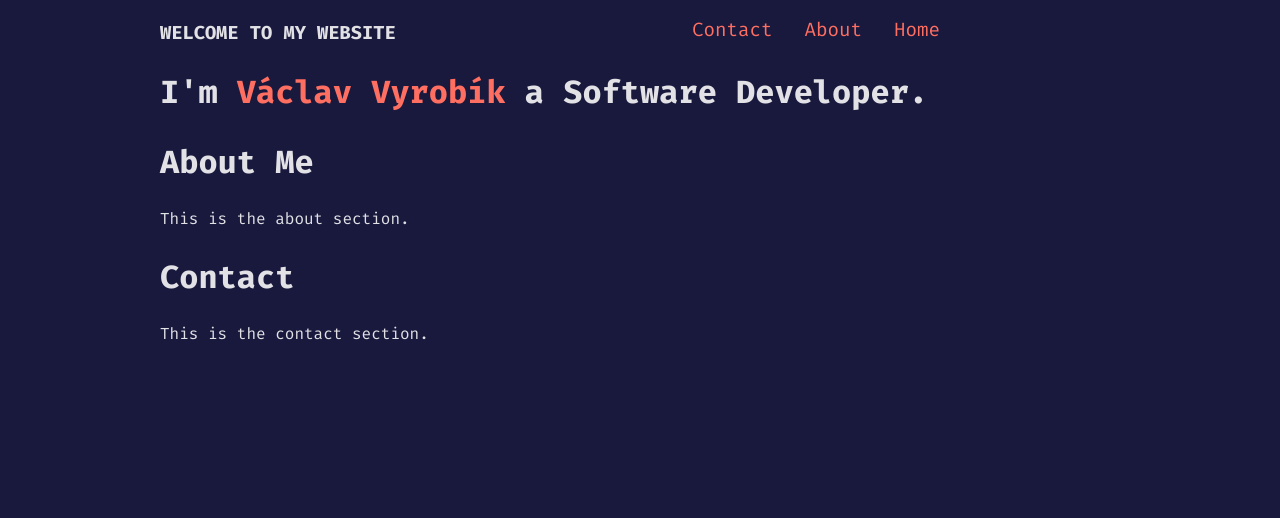
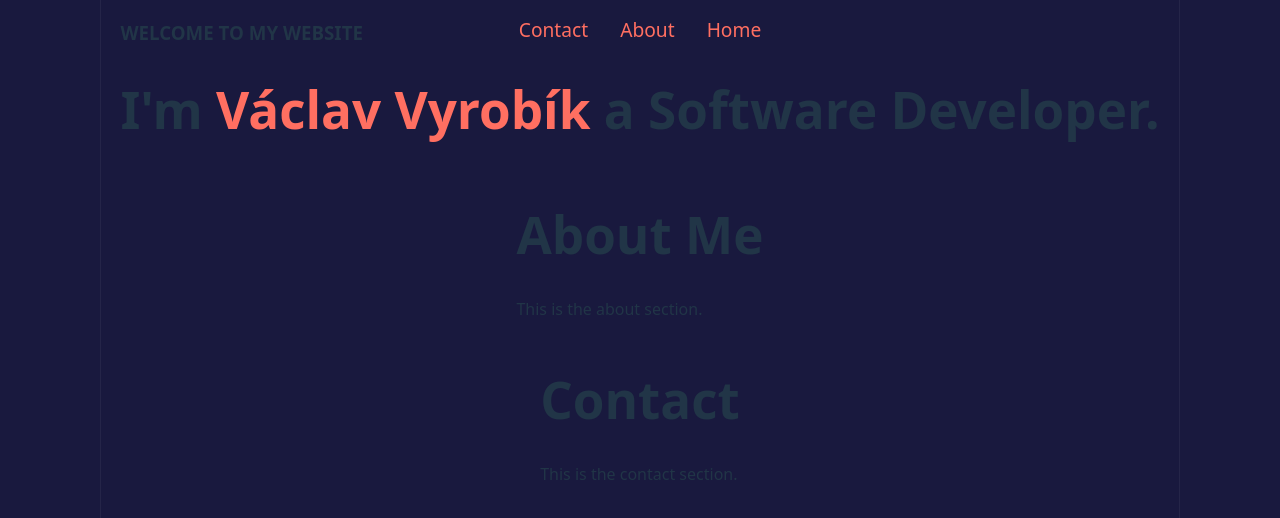
Before and after one commit to Valasik0/portfolio-website, a React (Vite) app: page / in a window 1280 px wide. Shown: the top 518 px of the page. Built offline with nearby package versions, Linux system fonts and the light colour scheme.

Commit message:
refactor layout of site

```diff
--- a/package.json
+++ b/package.json
@@ -10,6 +10,7 @@
     "preview": "vite preview"
   },
   "dependencies": {
+    "@fortawesome/fontawesome-free": "^6.7.2",
     "react": "^19.1.0",
     "react-dom": "^19.1.0"
   },
--- a/src/App.jsx
+++ b/src/App.jsx
@@ -5,11 +5,19 @@ import Contact from './Contact';
 
 function App() {
   return (
-    <div>
-      <Navbar />
-      <Home />
-      <About />
-      <Contact />
+    <div className="root-layout">
+      <div className="side-container left-container">
+
+      </div>
+      <div className="main-container">
+        <Navbar />
+        <Home />
+        <About />
+        <Contact />
+      </div>
+      <div className="side-container right-container">
+
+      </div>
     </div>
   );
 }
--- a/src/Home.jsx
+++ b/src/Home.jsx
@@ -1,5 +1,4 @@
 import './Home.css';
-import meImage from '../public/me.jpg';
 
 function Home() {
   return (
--- a/src/index.css
+++ b/src/index.css
@@ -1,10 +1,11 @@
 :root {
-  font-family: 'Fira Code', monospace;
+  font-family: system-ui, Avenir, Helvetica, Arial, sans-serif;
   line-height: 1.5;
   font-weight: 400;
 
+  color-scheme: light dark;
   color: rgba(255, 255, 255, 0.87);
-  background-color: #19193E;
+  background-color: #242424;
 
   font-synthesis: none;
   text-rendering: optimizeLegibility;
@@ -12,14 +13,89 @@
   -moz-osx-font-smoothing: grayscale;
 }
 
-html {
-  scroll-behavior: smooth;
+a {
+  font-weight: 500;
+  color: #646cff;
+  text-decoration: inherit;
+}
+a:hover {
+  color: #535bf2;
 }
 
 body {
   margin: 0;
   display: flex;
   place-items: center;
-  margin-left: 10rem;
-  margin-right: 10rem;
+  min-width: 320px;
+  min-height: 100vh;
 }
+
+h1 {
+  font-size: 3.2em;
+  line-height: 1.1;
+}
+
+button {
+  border-radius: 8px;
+  border: 1px solid transparent;
+  padding: 0.6em 1.2em;
+  font-size: 1em;
+  font-weight: 500;
+  font-family: inherit;
+  background-color: #1a1a1a;
+  cursor: pointer;
+  transition: border-color 0.25s;
+}
+button:hover {
+  border-color: #646cff;
+}
+button:focus,
+button:focus-visible {
+  outline: 4px auto -webkit-focus-ring-color;
+}
+
+@media (prefers-color-scheme: light) {
+  :root {
+    color: #213547;
+    background-color: #ffffff;
+  }
+  a:hover {
+    color: #747bff;
+  }
+  button {
+    background-color: #f9f9f9;
+  }
+}
+
+.root-layout {
+  display: flex;
+  min-height: 100vh;
+  width: 100vw;
+  background: #19193E;
+}
+
+.side-container {
+  flex: 0 0 100px;
+  min-width: 60px;
+  background: transparent;
+  display: flex;
+  align-items: center;
+  justify-content: center;
+}
+
+.left-container {
+  border-right: 1px solid rgba(255,255,255,0.05);
+}
+
+.right-container {
+  border-left: 1px solid rgba(255,255,255,0.05);
+}
+
+.main-container {
+  flex: 1 1 0;
+  display: flex;
+  flex-direction: column;
+  align-items: center;
+  min-width: 0;
+  background: transparent;
+}
```
Also changed, not shown: src/Socials.css (added, +32 -0 lines), src/Socials.jsx (added, +26 -0 lines), public/me.jpg (deleted), 1 other file (tests, documents, lock files or other folders).
